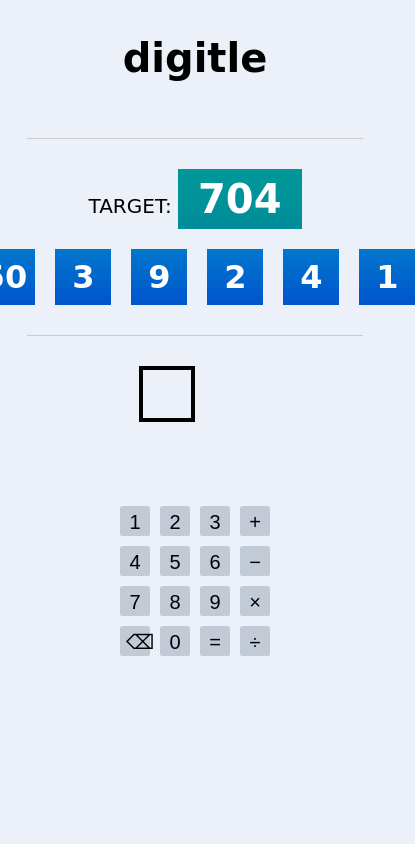
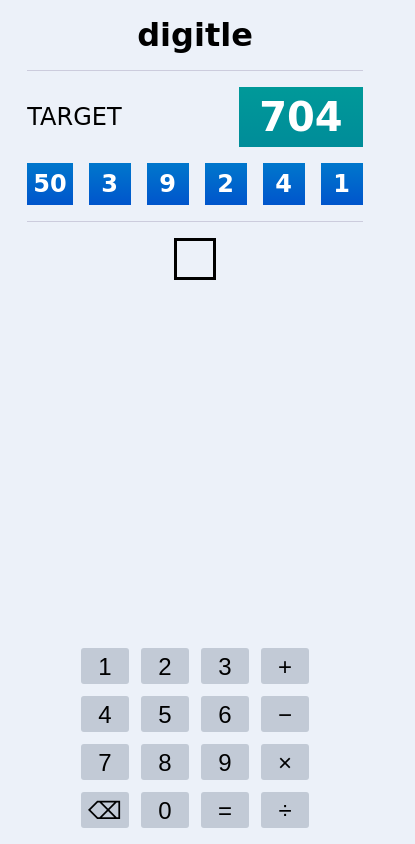
Before and after one commit to eevee/digitle, a plain HTML site: page index.html in a window 390 px wide. Shown: the whole page, 415 px wide, since content can reach past the window. Drawn offline with Linux system fonts and the light colour scheme.

Commit message:
Do some better styling, especially on a phone

```diff
--- a/index.html
+++ b/index.html
@@ -5,10 +5,15 @@
     <meta name="viewport" content="initial-scale=1">
     <title>digitle</title>
     <style>
-        body {
-            font-size: 20px;
+        html {
+            height: 100%;
+            font-size: 24px;
             font-family: Ubuntu, "DejaVu Sans", "Bitstream Vera Sans", Corbel, "Lucida Grande", "Lucida Sans Unicode", "Lucida Sans", sans-serif;
             background: hsl(215, 50%, 95%);
+        }
+        body {
+            height: 100%;
+            margin: 0;
         }
         ol, ul {
             margin: 0;
@@ -18,18 +23,40 @@
         button {
             font-size: inherit;
         }
+        h1 {
+            margin: 0;
+        }
 
         main {
             display: flex;
             flex-direction: column;
             align-items: center;
             gap: 1em;
+            box-sizing: border-box;
+            height: 100%;
+            padding: 1em;
         }
-
-        hr {
-            width: 90%;
-            border: none;
-            border-top: 1px solid #ccc;
+        #board {
+            border: 1px solid #ccd;
+            border-width: 1px 0;
+        }
+        #board #target {
+            display: flex;
+            align-items: center;
+            margin: 1em 0;
+        }
+        #board #target h2 {
+            flex: 1;
+            margin: 0;
+            font-weight: normal;
+        }
+        #board #given {
+            margin: 1em 0;
+        }
+        #inputs-wrapper {
+            flex: 1;
+            overflow: auto;
+            align-self: stretch;
         }
 
         .num, .op {
@@ -104,11 +131,12 @@
 
         #inputs {
             display: grid;
-            grid: auto-flow / 1fr 1fr;  /* FIXME */
+            grid: auto-flow / auto auto;
             row-gap: 0.5em;
         }
         #inputs > div {
             display: flex;
+            align-items: start;
         }
         #inputs > .-exp {
             justify-content: end;
@@ -119,8 +147,9 @@
         }
 
         #keyboard {
+            font-size: 1.5em;
             display: grid;
-            grid: auto-flow 1.5em / repeat(4, 1.5em);
+            grid: auto-flow 1.5em / repeat(4, 2em);
             gap: 0.5em;
         }
         #keyboard button {
@@ -133,6 +162,15 @@
         #keyboard button:active {
             background: hsl(215, 20%, 70%);
         }
+
+        @media (max-width: 450px) {
+            html {
+                font-size: 16px;
+            }
+            .num, .op {
+                font-size: 1.5rem;
+            }
+        }
     </style>
 </head>
 <body>
@@ -140,14 +178,15 @@
         <header>
             <h1>digitle</h1>
         </header>
-        <hr>
-        <div id="target">TARGET: <span class="num target">???</span></div>
-        <ul class="numbers" id="given"> </ul>
-        <hr>
-        <ol id="inputs">
-        </ol>
+        <div id="board">
+            <div id="target"><h2>TARGET</h2><span class="num target">???</span></div>
+            <ul class="numbers" id="given"> </ul>
+        </div>
+        <div id="inputs-wrapper">
+            <ol id="inputs"></ol>
+        </div>
         <div id="error"></div>
-        <div id="win">&nbsp;</div>
+        <!-- <div id="win">&nbsp;</div> -->
         <div id="keyboard">
             <button data-type="digit" data-digit="1">1</button>
             <button data-type="digit" data-digit="2">2</button>
```
